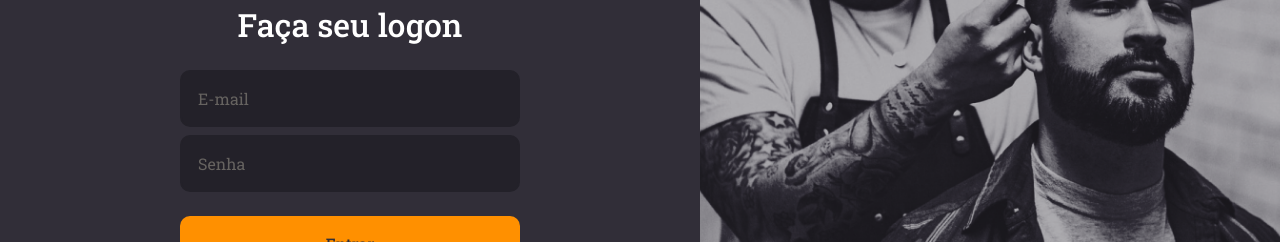
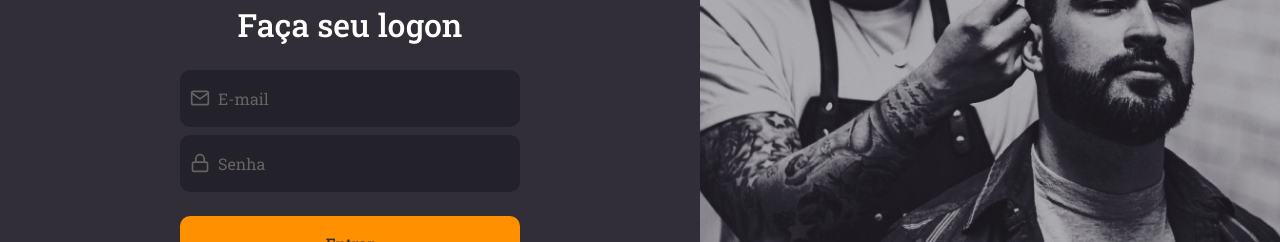
Before and after one commit to UrquizaN/gobarber-web, a React (Create React App) app: page / in a window 1280 px wide. Shown: the part 297-539 px from the top of the page. Built offline with nearby package versions, Linux system fonts and the light colour scheme.

Commit message:
components isolation

```diff
--- /dev/null
+++ b/src/components/Button/index.tsx
@@ -0,0 +1,12 @@
+import React, { ButtonHTMLAttributes } from 'react';
+import { Container } from './styles';
+
+type ButtonProps = ButtonHTMLAttributes<HTMLButtonElement>;
+
+const Button: React.FC<ButtonProps> = ({ children, ...rest }) => (
+  <Container type="button" {...rest}>
+    {children}
+  </Container>
+);
+
+export default Button;
--- /dev/null
+++ b/src/components/Button/styles.ts
@@ -0,0 +1,19 @@
+import { shade } from 'polished';
+import styled from 'styled-components';
+
+export const Container = styled.button`
+  background: #ff9000;
+  height: 56px;
+  border-radius: 10px;
+  border: 0;
+  padding: 0 16px;
+  color: #312e38;
+  width: 100%;
+  font-weight: 500;
+  margin-top: 24px;
+  transition: background 0.2s;
+
+  &:hover {
+    background: ${shade(0.2, '#ff9000')};
+  }
+`;
--- /dev/null
+++ b/src/components/Input/index.tsx
@@ -0,0 +1,17 @@
+import React, { InputHTMLAttributes } from 'react';
+import { IconBaseProps } from 'react-icons';
+import { Container } from './styles';
+
+interface InputProps extends InputHTMLAttributes<HTMLInputElement> {
+  name: string;
+  icon?: React.ComponentType<IconBaseProps>;
+}
+
+const Input: React.FC<InputProps> = ({ icon: Icon, ...rest }) => (
+  <Container>
+    {Icon && <Icon size={20} />}
+    <input {...rest} />
+  </Container>
+);
+
+export default Input;
--- /dev/null
+++ b/src/components/Input/styles.ts
@@ -0,0 +1,32 @@
+import styled from 'styled-components';
+
+export const Container = styled.div`
+  display: flex;
+  align-items: center;
+  background: #232129;
+  border-radius: 10px;
+  border: 2px solid #232129;
+  width: 100%;
+  color: #666360;
+  padding: 0px 8px;
+
+  & + & {
+    margin-top: 8px;
+  }
+
+  input {
+    flex: 1;
+    color: #f4ede8;
+    padding: 16px 0;
+    background: transparent;
+    border: 0;
+
+    &::placeholder {
+      color: #666360;
+    }
+  }
+
+  svg {
+    margin-right: 8px;
+  }
+`;
--- a/src/pages/SignIn/index.tsx
+++ b/src/pages/SignIn/index.tsx
@@ -1,5 +1,8 @@
 import React from 'react';
-import { FiLogIn } from 'react-icons/fi';
+import { FiLogIn, FiMail, FiLock } from 'react-icons/fi';
+
+import Button from '../../components/Button';
+import Input from '../../components/Input';
 
 import logoImg from '../../assets/logo.svg';
 
@@ -14,10 +17,15 @@
         <form>
           <h1>Faça seu logon</h1>
 
-          <input placeholder="E-mail" />
-          <input type="password" placeholder="Senha" />
+          <Input icon={FiMail} name="email" placeholder="E-mail" />
+          <Input
+            icon={FiLock}
+            name="password"
+            type="password"
+            placeholder="Senha"
+          />
 
-          <button type="submit">Entrar</button>
+          <Button type="submit">Entrar</Button>
 
           <a href="forget">Esqueci minha senha</a>
         </form>
--- a/src/pages/SignIn/styles.ts
+++ b/src/pages/SignIn/styles.ts
@@ -26,40 +26,6 @@
 
     h1 {
       margin-bottom: 24px;
-    }
-
-    input {
-      background: #232129;
-      border-radius: 10px;
-      border: 2px solid #232129;
-      padding: 16px;
-      width: 100%;
-      color: #f4ede8;
-
-      &::placeholder {
-        color: #666360;
-      }
-
-      & + input {
-        margin-top: 8px;
-      }
-    }
-
-    button {
-      background: #ff9000;
-      height: 56px;
-      border-radius: 10px;
-      border: 0;
-      padding: 0 16px;
-      color: #312e38;
-      width: 100%;
-      font-weight: 500;
-      margin-top: 24px;
-      transition: background 0.2s;
-
-      &:hover {
-        background: ${shade(0.2, '#ff9000')};
-      }
     }
 
     a {
```
Also changed, not shown: .eslintrc.json.
